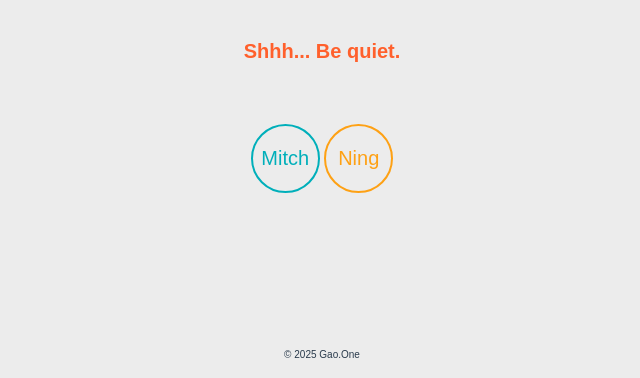
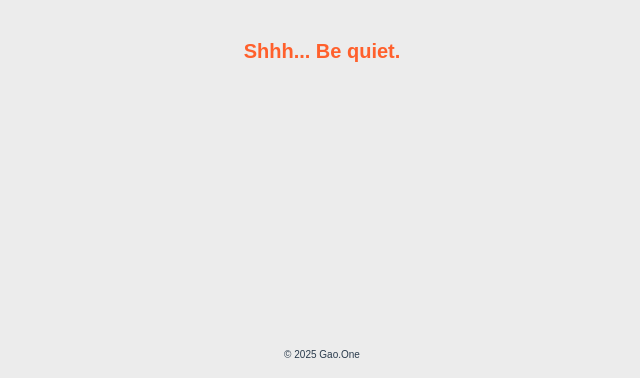
Before and after one commit to mitchgao/gao.one, a plain HTML site: page index.html in a window 1280 px wide. Shown: the part 422-800 px from the top of the page, without its empty margins (318-958 px from the left). Drawn offline with Linux system fonts and the light colour scheme.

Commit message:
Update index.html

```diff
--- a/index.html
+++ b/index.html
@@ -178,10 +178,6 @@ img:hover {
       <div autocomplete="off" method="post" action="">
 			  <input autocomplete="off" spellcheck="false" class="search" type="text" placeholder="Shhh... Be quiet." value=""  id="textbox" >
 			</div>
-    	<div class="links">
-			<a href="https://www.linkedin.com/in/mitchgao/" target="_self" title="Mitch" class="mg">Mitch</a>
-			<a href="https://www.linkedin.com/in/ningggao/" target="_self" title="Ning" class="ng">Ning</a>
-    </div>
 	</div>
   <footer>
     <p class="copyright">
```
